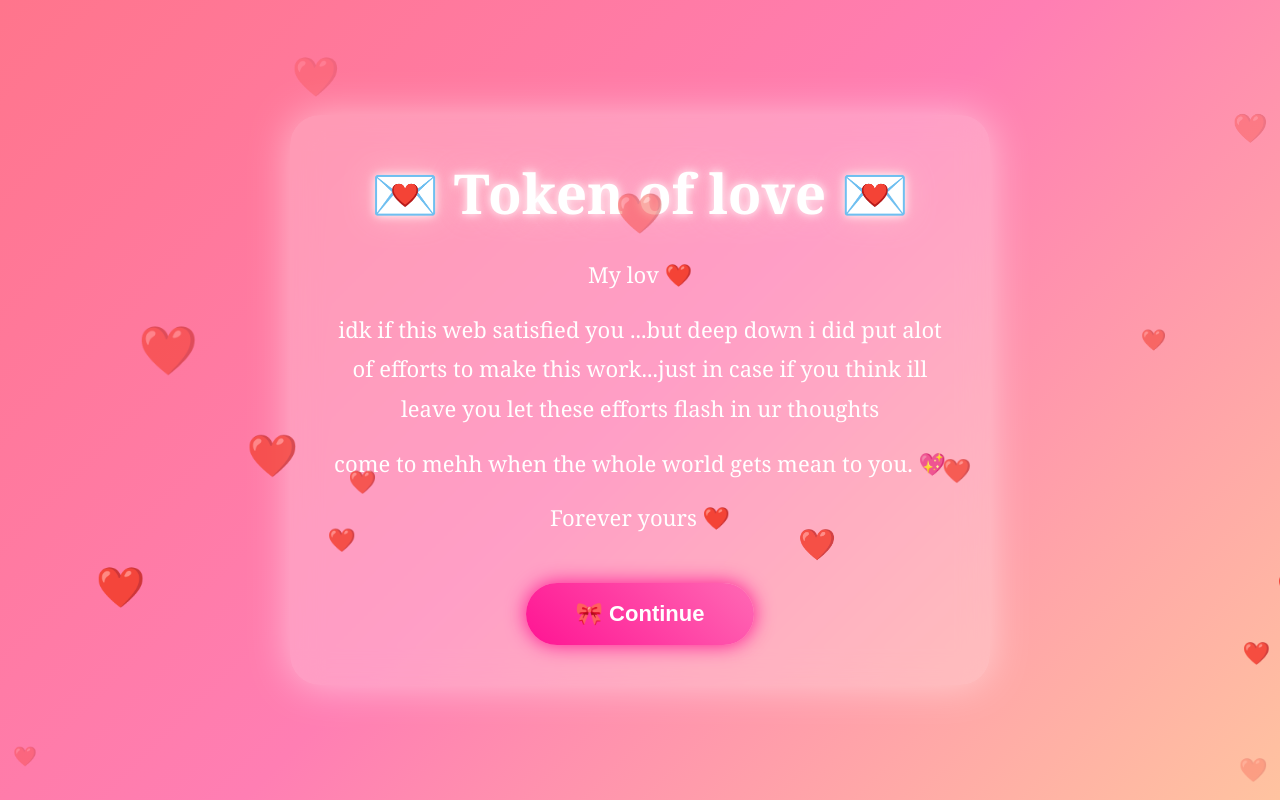
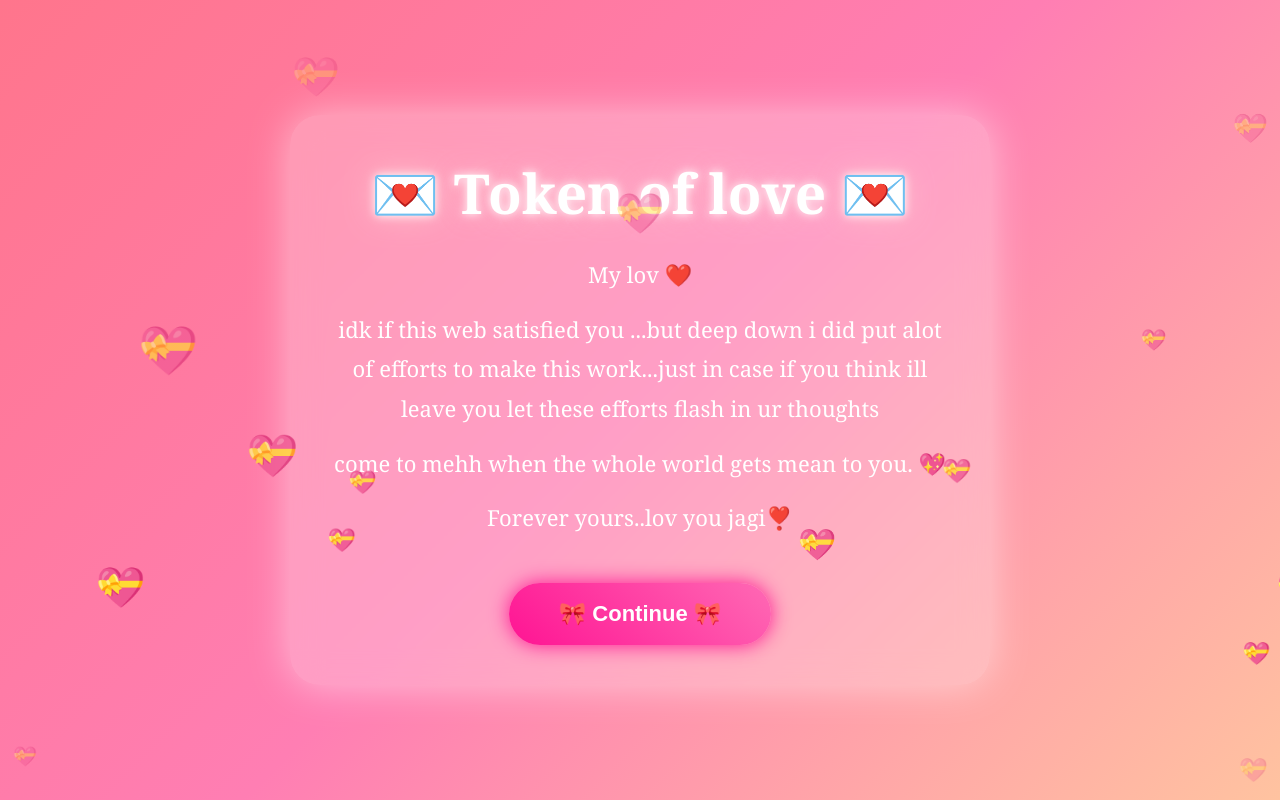
Before and after one commit to tydevagam-dotcom/For-My-Love, a plain HTML site: page 03.html in a window 1280 px wide. Shown: the top 800 px of the page. Drawn offline with Linux system fonts and the light colour scheme.

Commit message:
Update 03.html

```diff
--- a/03.html
+++ b/03.html
@@ -220,14 +220,14 @@ come to mehh when the whole world gets mean to you. 💖
 
 
 <p>
-Forever yours ❤️
+Forever yours..lov you jagi❣️
 </p>
 
 </div>
 
 
 <button onclick="nextPage()">
-🎀 Continue
+🎀 Continue 🎀
 </button>
 
 
@@ -246,7 +246,7 @@ function createHeart(){
 
     heart.className="heart";
 
-    heart.innerHTML="❤️";
+    heart.innerHTML="💝";
 
 
     heart.style.left=Math.random()*100+"vw";
```
